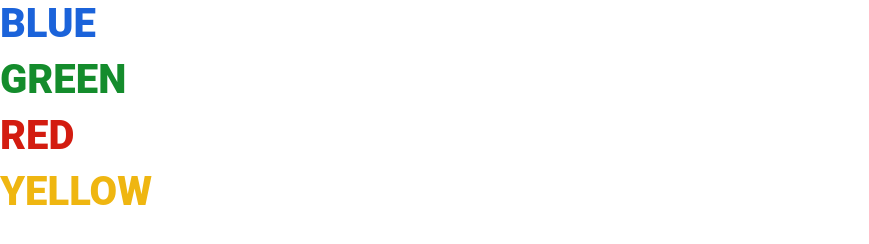
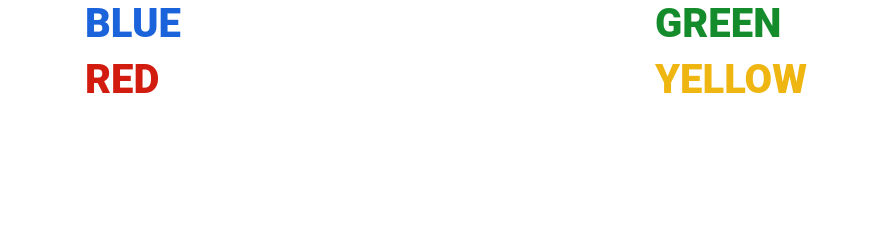
Before and after one commit to harvestknight/p2-burnett_claire, a plain HTML site: page index.html in a window 1280 px wide. Shown: the whole page, without its empty margins (0-869 px from the left). Drawn offline with nearby package versions, Linux system fonts and the light colour scheme.

Commit message:
Add Bootstrap grid layout to color names

```diff
--- a/index.html
+++ b/index.html
@@ -20,21 +20,37 @@
 
 	<body>
 
+        <div class="container">
+
+            <div class="row">
+
+                <div class="col-6">
                     <section>
                         <h1 class="blue">BLUE</h1>
                     </section>
+                </div>
 
+                <div class="col-6">
                     <section>
                         <h1 class="green">GREEN</h1>
                     </section>
+                </div>
 
+                <div class="col-6">
                     <section>
                         <h1 class="red">RED</h1>
                     </section>
+                </div>
 
+                <div class="col-6">
                     <section>
                         <h1 class="yellow">YELLOW</h1>
                     </section>
+                </div>
+
+            </div>
+
+        </div>
 
         <script src="javascript/main.js"></script>
 
```
Also changed, not shown: README.md. Lines whose indentation alone changed are shown as unchanged.
